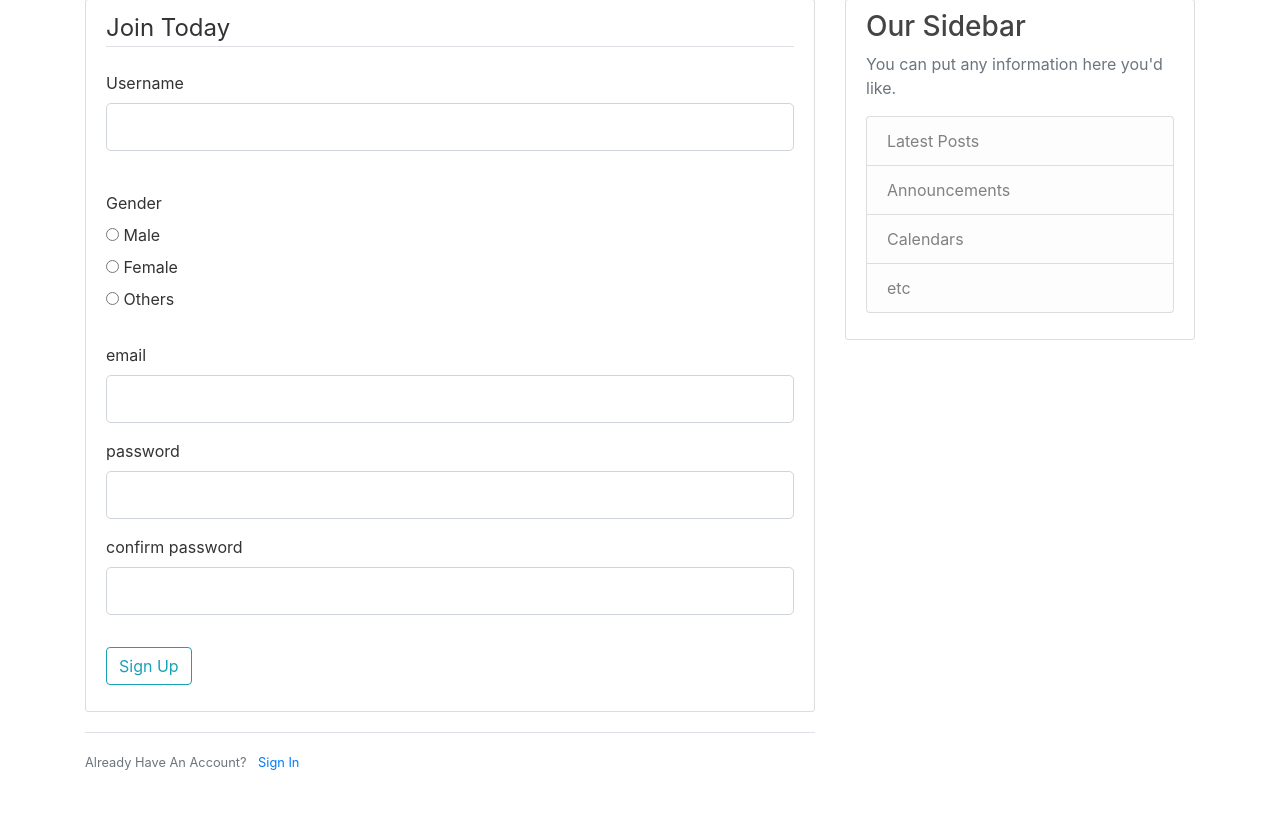
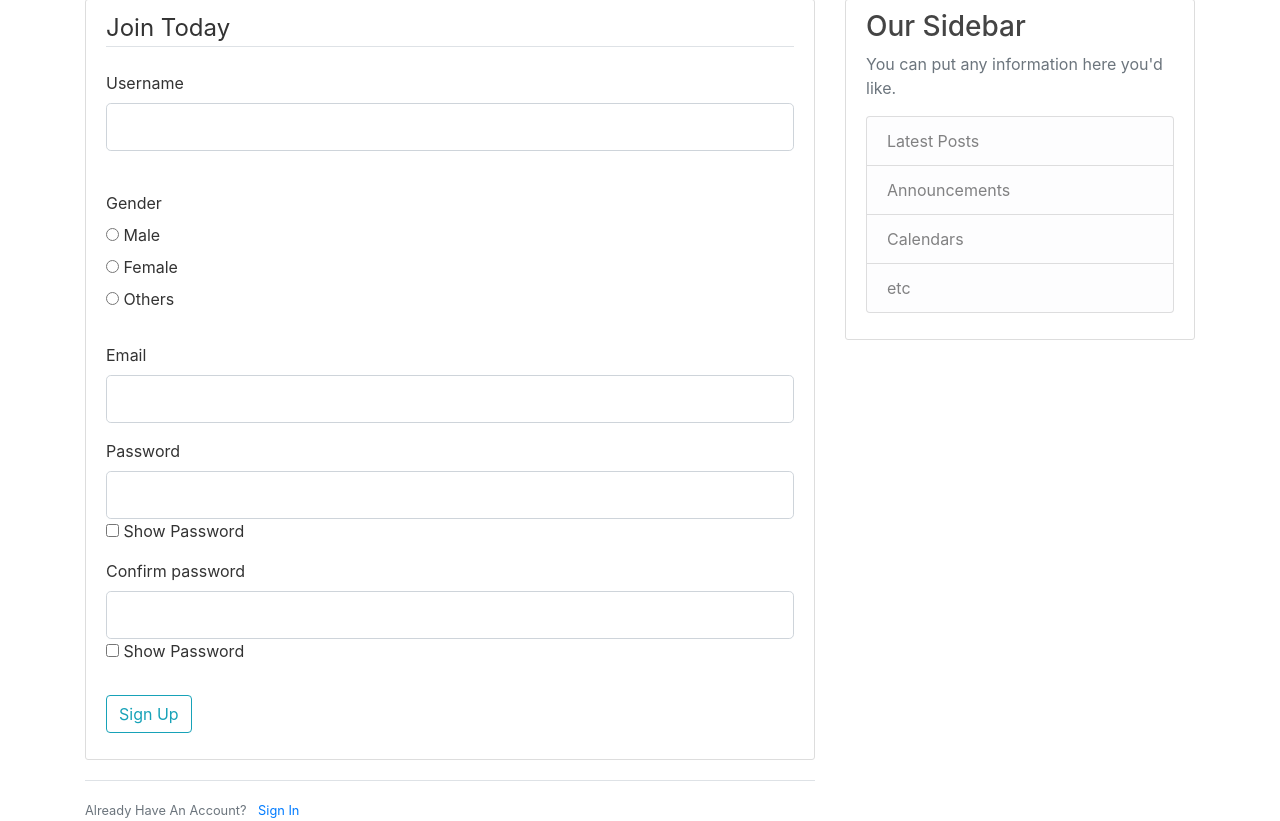
Before and after one commit to Nirmallya07/FLASK_webApp, a Flask app: page /register in a window 1280 px wide. Shown: the part 81-902 px from the top of the page. Before the commit the page ends 851 px from the top, so only its background shows below. Run offline with Flask 3, Linux system fonts and the light colour scheme; some libraries are stand-ins or nearby versions.

Commit message:
Toggle password view on client screen on registration page added

```diff
--- a/flaskblog/forms.py
+++ b/flaskblog/forms.py
@@ -9,9 +9,9 @@ class RegistrationForm(FlaskForm) :
 
     username = StringField('Username', validators = [DataRequired(), Length(min=2, max = 30)])
     gender = RadioField('Gender', choices=[('Male','Male'), ('Female','Female'), ('Others','Others')], validators=[DataRequired()])
-    email = StringField('email', validators = [DataRequired(), Email()])
-    password = PasswordField('password', validators = [DataRequired()])
-    confirm_Password = PasswordField('confirm password', validators = [DataRequired(), EqualTo('password')])
+    email = StringField('Email', validators = [DataRequired(), Email()])
+    password = PasswordField('Password', validators = [DataRequired()])
+    confirm_Password = PasswordField('Confirm password', validators = [DataRequired(), EqualTo('password')])
     submit = SubmitField('Sign Up')
 
     def validate_username(self, username):
--- a/flaskblog/routes.py
+++ b/flaskblog/routes.py
@@ -46,7 +46,7 @@ def register():
         if (form.gender.data == "Male") : image = "default_male.png"
         elif (form.gender.data == "Female") : image = "default_female.png"
         else : image = "952446948f7ef62dScreenshot from 2025-11-25 19-55-59.png"
-        user = User(username = form.username.data,gender = form.gender.data, email = form.email.data, password = hash_pw, image_file = image)
+        user = User(username = form.username.data, gender = form.gender.data, email = form.email.data, password = hash_pw, image_file = image)
         db.session.add(user)
         db.session.commit()
         flash(f'Account created for {form.username.data}!', 'success')
--- a/flaskblog/templates/register.html
+++ b/flaskblog/templates/register.html
@@ -51,6 +51,8 @@
                         {{ form.email(class="form-control form-control-lg") }}
                     {% endif %}
                 </div>
+
+                <!-- Passowrd -->
                 <div class="form-group">
                     {{ form.password.label(class="form-control-label") }}
                     {% if form.password.errors %}
@@ -62,8 +64,12 @@
                         </div>
                     {% else %}
                         {{ form.password(class="form-control form-control-lg") }}
-                    {% endif %}
+                   {% endif %}
+
+                   <input type = "checkbox", onclick = "togglePassword()"> Show Password
                 </div>
+
+                <!-- Confirm Password -->
                 <div class="form-group">
                     {{ form.confirm_Password.label(class="form-control-label") }}
                     {% if form.confirm_Password.errors %}
@@ -79,17 +85,47 @@
                         </div>
                     {% else %}
                         {{ form.confirm_Password(class="form-control form-control-lg") }}
+
                     {% endif %}
+
+                    <input type= "checkbox", onclick="toggleConfirmPassword()"> Show Password
                 </div>
+
             </fieldset>
+
             <div class="form-group">
                 {{ form.submit(class="btn btn-outline-info") }}
             </div>
+
         </form>
     </div>
+
     <div class="border-top pt-3">
         <small class="text-muted">
             Already Have An Account? <a class="ml-2" href="{{ url_for('login') }}">Sign In</a>
         </small>
     </div>
+
+    <script>
+        function togglePassword() {
+            let pass = document.getElementById("password");
+
+            if (pass.type === "password") {
+                pass.type = "text";
+            } else {
+                pass.type = "password";
+            }
+        }
+
+        function toggleConfirmPassword() {
+            let confirmPass = document.getElementById("confirm_Password");
+
+            if (confirmPass.type === "password") {
+                confirmPass.type = "text";
+            } else {
+                confirmPass.type = "password";
+            }
+}
+    </script>
+
 {% endblock content %}
```
